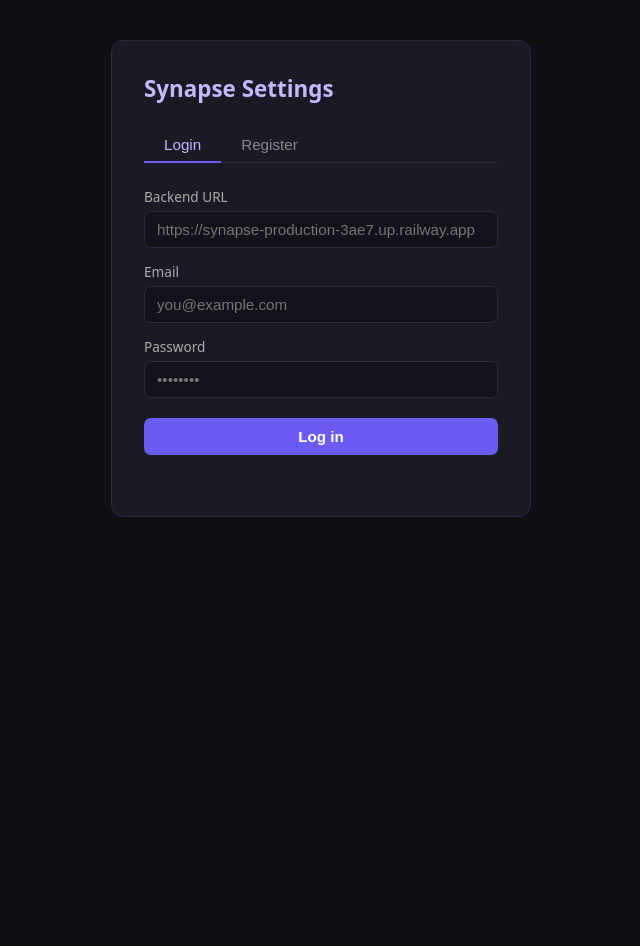
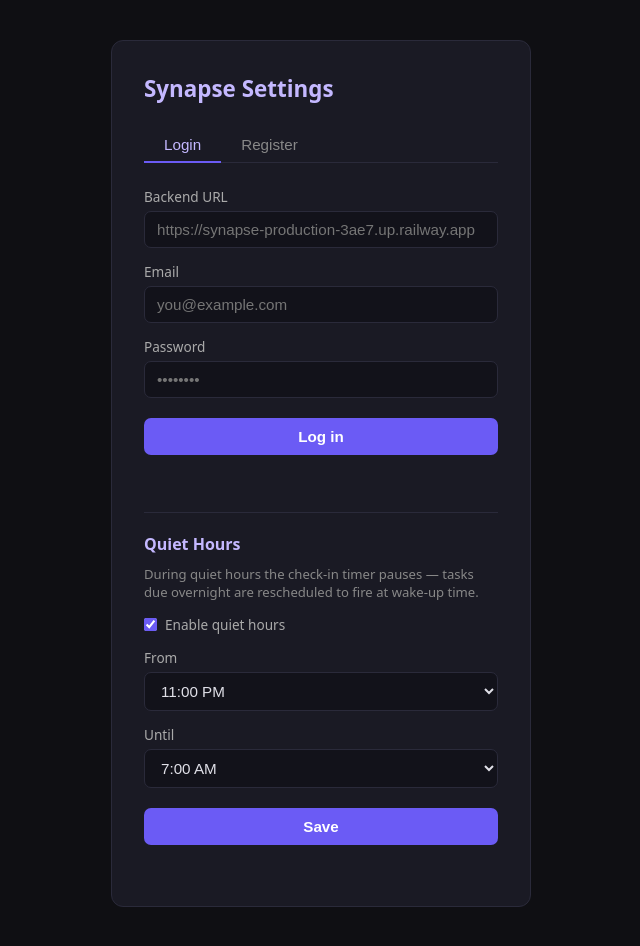
Before and after one commit to JohnDeegs/synapse, a browser extension: page extension/options.html in a window 1280 px wide. Shown: the whole page, without its empty margins (319-959 px from the left). Before the commit the page ends 800 px from the top, so only its background shows below. Drawn offline with Linux system fonts and the light colour scheme.

Commit message:
claude: add quiet hours — freeze check-in timer during sleep window
During quiet hours (default 11pm–7am), overdue tasks are snoozed
forward to wake-up time (staggered 2 min apart) so the timer
pauses overnight rather than piling up overdue notifications.
User-configurable in extension Options page.

Co-Authored-By: Claude Sonnet 4.6 <noreply@anthropic.com>

```diff
--- a/extension/options.html
+++ b/extension/options.html
@@ -112,6 +112,17 @@
       transition: background 0.15s;
     }
     button.secondary:hover { background: rgba(248,113,113,0.1); }
+    input[type="checkbox"] { width: auto; accent-color: #6b5bf5; }
+    select {
+      width: 100%;
+      padding: 9px 12px;
+      background: #12121a;
+      border: 1px solid #2a2a3a;
+      border-radius: 7px;
+      color: #e0e0e8;
+      font-size: 0.95rem;
+      outline: none;
+    }
   </style>
 </head>
 <body>
@@ -158,6 +169,26 @@
         <div class="msg" id="register-msg"></div>
       </div>
     </div>
+
+    <hr style="border:none;border-top:1px solid #2a2a3a;margin:28px 0 20px;">
+    <section id="quiet-hours-section">
+      <h2 style="font-size:1rem;font-weight:600;color:#c4b8ff;margin-bottom:10px;">Quiet Hours</h2>
+      <p style="font-size:0.82rem;color:#888;margin-bottom:14px;">
+        During quiet hours the check-in timer pauses — tasks due overnight are rescheduled to fire at wake-up time.
+      </p>
+      <label style="display:flex;align-items:center;gap:8px;cursor:pointer;margin-top:0;">
+        <input type="checkbox" id="quiet-enabled" />
+        Enable quiet hours
+      </label>
+      <div id="quiet-range">
+        <label for="quiet-start">From</label>
+        <select id="quiet-start"></select>
+        <label for="quiet-end">Until</label>
+        <select id="quiet-end"></select>
+      </div>
+      <button class="primary" id="quiet-save-btn" data-label="Save">Save</button>
+      <div class="msg" id="quiet-msg"></div>
+    </section>
   </div>
 
   <script src="options.js"></script>
--- a/extension/options.js
+++ b/extension/options.js
@@ -123,3 +123,43 @@ document.getElementById('logout-btn').addEventListener('click', () => {
     setMsg(document.getElementById('login-msg'), '', '');
   });
 });
+
+// ── Quiet Hours ────────────────────────────────────────────────────────────
+
+function buildHourOptions(selectEl) {
+  for (let h = 0; h < 24; h++) {
+    const opt = document.createElement('option');
+    opt.value = h;
+    const h12 = h === 0 ? 12 : h > 12 ? h - 12 : h;
+    opt.textContent = `${h12}:00 ${h < 12 ? 'AM' : 'PM'}`;
+    selectEl.appendChild(opt);
+  }
+}
+
+buildHourOptions(document.getElementById('quiet-start'));
+buildHourOptions(document.getElementById('quiet-end'));
+
+chrome.storage.local.get(['quietEnabled', 'quietStart', 'quietEnd'], ({ quietEnabled, quietStart, quietEnd }) => {
+  const enabledEl = document.getElementById('quiet-enabled');
+  const rangeEl   = document.getElementById('quiet-range');
+  enabledEl.checked = quietEnabled !== false; // default: enabled
+  document.getElementById('quiet-start').value = quietStart !== undefined ? quietStart : 23;
+  document.getElementById('quiet-end').value   = quietEnd   !== undefined ? quietEnd   : 7;
+  rangeEl.style.display = enabledEl.checked ? 'block' : 'none';
+});
+
+document.getElementById('quiet-enabled').addEventListener('change', function () {
+  document.getElementById('quiet-range').style.display = this.checked ? 'block' : 'none';
+});
+
+const quietSaveBtn = document.getElementById('quiet-save-btn');
+quietSaveBtn.addEventListener('click', () => {
+  const enabled = document.getElementById('quiet-enabled').checked;
+  const start   = parseInt(document.getElementById('quiet-start').value, 10);
+  const end     = parseInt(document.getElementById('quiet-end').value, 10);
+  setLoading(quietSaveBtn, true);
+  chrome.storage.local.set({ quietEnabled: enabled, quietStart: start, quietEnd: end }, () => {
+    setLoading(quietSaveBtn, false);
+    setMsg(document.getElementById('quiet-msg'), 'Saved.', 'success');
+  });
+});
```
Also changed, not shown: extension/background.js (+35 -1 lines).
